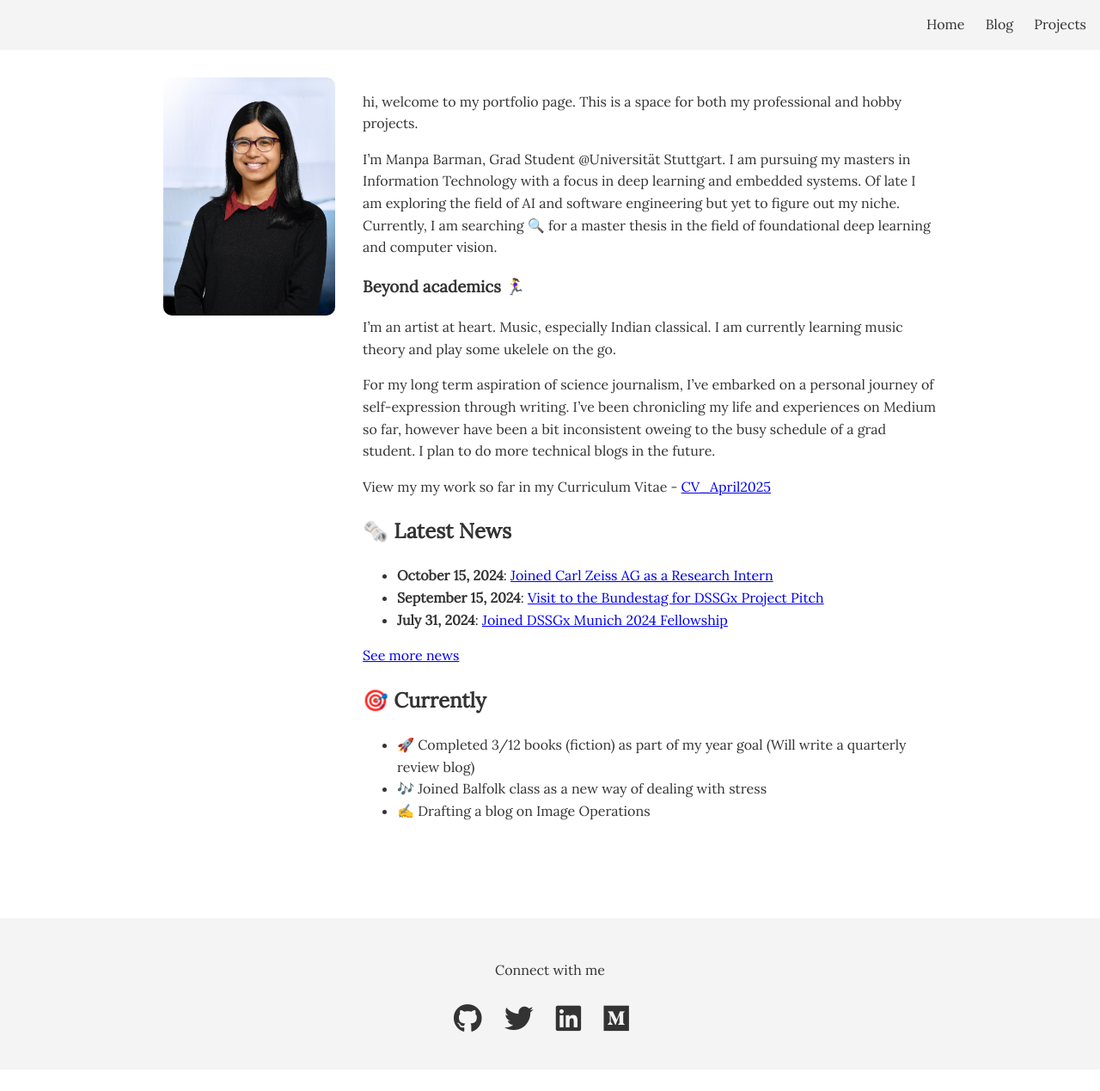
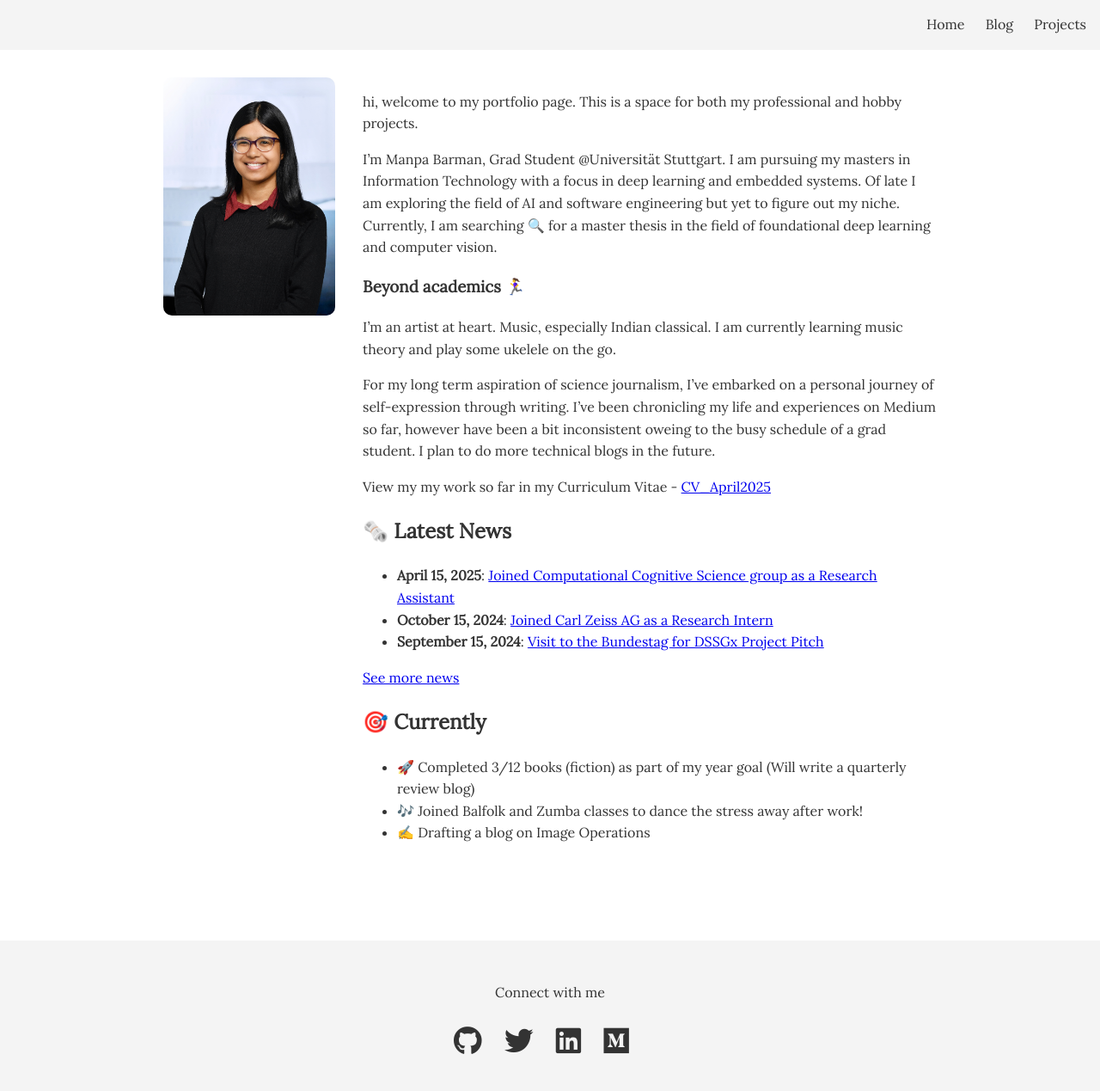
Before and after one commit to ReboreExplore/ReboreExplore.github.io, a Jekyll site: the page built from index.md, in a window 1280 px wide. Shown: the whole page at 86% size. Built offline with Jekyll 4.4.1, drawn with Linux system fonts in a browser that asks for light colours; nearby versions of some CDN libraries; a style sheet for code colours, icons or effects is not loaded; before the commit the page ends 1244 px from its top, so only the background shows below that.

```diff
--- a/index.md
+++ b/index.md
@@ -44,7 +44,7 @@ View my my work so far in my Curriculum Vitae - [CV_April2025]({{ site.baseurl }
 <div class="now-catchy-box">
   <ul>
     <li>🚀 Completed 3/12 books (fiction) as part of my year goal (Will write a quarterly review blog)</li>
-    <li>🎶 Joined Balfolk class as a new way of dealing with stress</li>
+    <li>🎶 Joined Balfolk and Zumba classes to dance the stress away after work! </li>
     <li>✍️ Drafting a blog on Image Operations </li>
   </ul>
 </div>
```
Also changed, not shown: _news/2025-04-15-joined-SCSS-group-as-a-research-assistant.md (added, +9 -0 lines), _projects/project4.md (added, +14 -0 lines).
